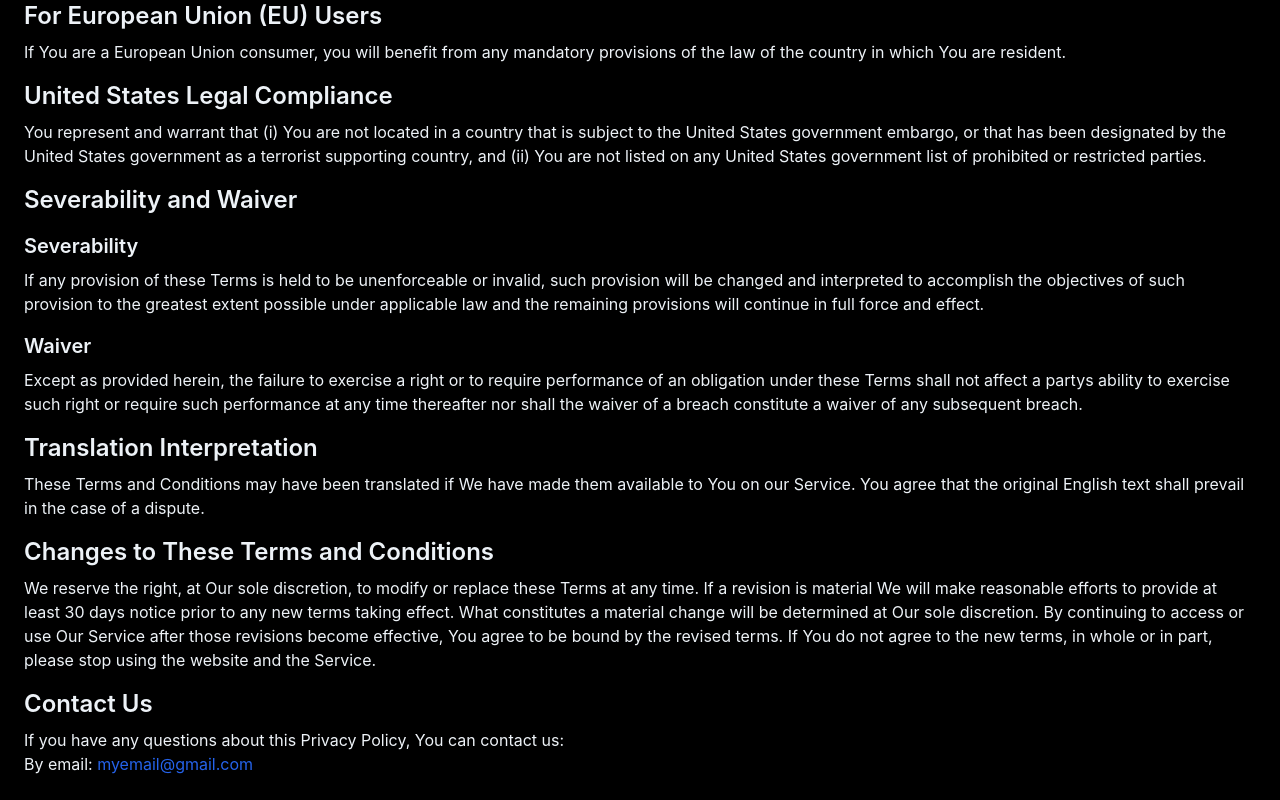
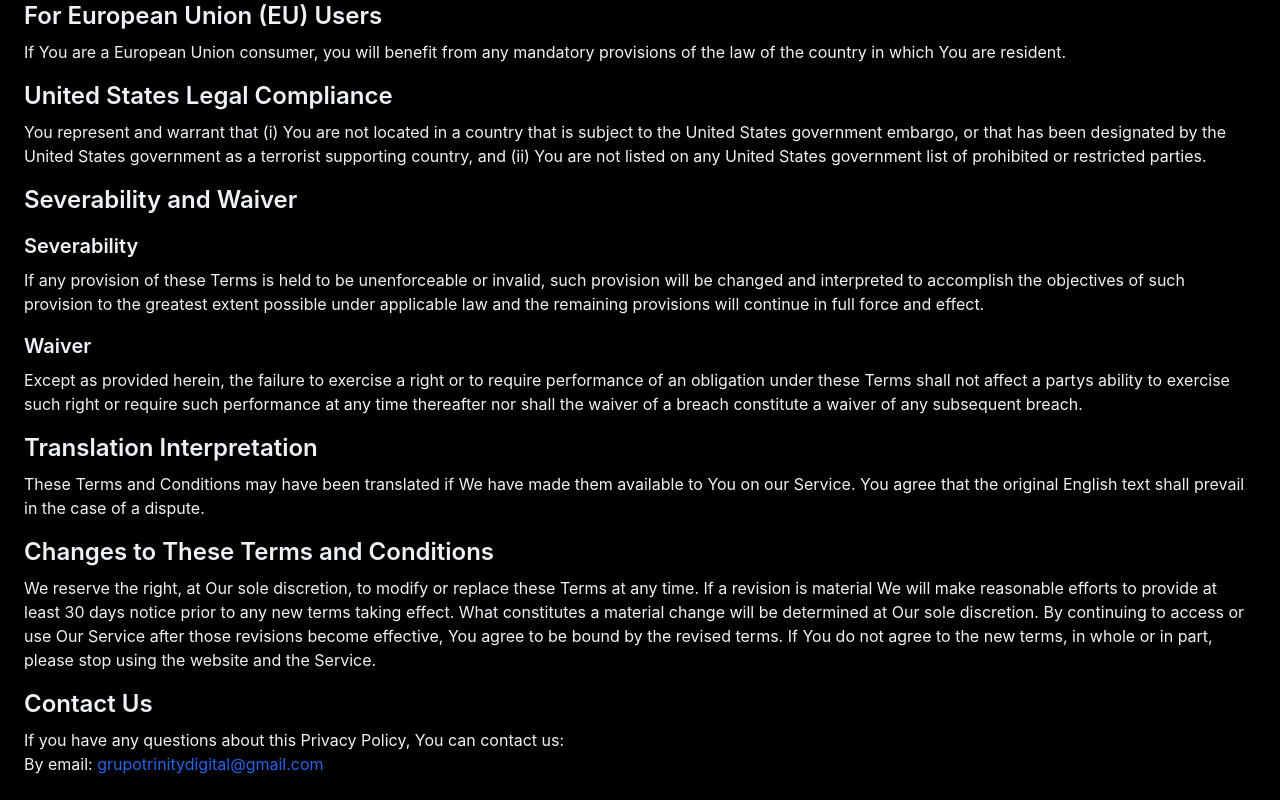
Before and after one commit to brunovittoria/project-saloon-pro, a Next.js app in the folder client/: page /terms-of-service in a window 1280 px wide. Shown: the part 1868-2668 px from the top of the page. Built offline with nearby package versions, Linux system fonts and the light colour scheme; no server answers.

Commit message:
FEAT: Changed info's pages

```diff
--- a/client/src/components/landing-page/footer/index.tsx
+++ b/client/src/components/landing-page/footer/index.tsx
@@ -24,7 +24,7 @@ export function Footer() {
             className="pointer block w-fit flex-1"
           >
             <Typography variant="p" className="w-max" style={{ color: "#fff"}}>
-              Book a demo
+              Prenota ora
             </Typography>
           </Link>
           <Link
@@ -32,7 +32,7 @@ export function Footer() {
             className="pointer block w-fit flex-1"
           >
             <Typography variant="p" className="w-max" style={{ color: "#fff"}}>
-              Terms of service
+              Termini di servizio
             </Typography>
           </Link>
           <Link
@@ -40,7 +40,7 @@ export function Footer() {
             className="pointer block w-fit"
           >
             <Typography variant="p" style={{ color: "#fff"}}>
-              Privacy Policy
+              Informativa sulla privacy
             </Typography>
           </Link>
         </div>
--- a/client/src/components/landing-page/header-lp/header.tsx
+++ b/client/src/components/landing-page/header-lp/header.tsx
@@ -24,7 +24,7 @@ export function Header({ className }: SidebarProps) {
   const items = [
     {
       href: 'https://map.sistilli.dev/public/coding/SaaS+Boilerplate',
-      title: 'Book a demo',
+      title: 'Prenota ora',
       openInNewTab: true
     }
     // { href: '#pricing', title: 'Features' },
--- a/client/src/pages/privacy-policy/index.tsx
+++ b/client/src/pages/privacy-policy/index.tsx
@@ -5,7 +5,7 @@
             Privacy Policy
         </h1>
         <p className="mb-2">
-            <strong>Last updated:</strong> February 06, 2024
+            <strong>Last updated:</strong> June 23, 2024
         </p>
         <p className="mb-4">
             This Privacy Policy describes Our policies and
@@ -392,10 +392,10 @@
             <li>
                 By email:{' '}
                 <a
-                href="mailto: myemail@gmail.com"
+                href="mailto: grupotrinitydigital@gmail.com"
                 className="text-blue-600 hover:underline"
                 >
-                myemail@gmail.com
+                grupotrinitydigital@gmail.com
                 </a>
             </li>
             </ul>
--- a/client/src/pages/terms-of-service/index.tsx
+++ b/client/src/pages/terms-of-service/index.tsx
@@ -2,10 +2,10 @@
         return (
         <div className="p-6 rounded-md shadow">
             <h1 className="text-3xl font-bold mb-4">
-            Terms of Service
+            Termini di servizio
             </h1>
             <p className="mb-2">
-            <strong>Last updated:</strong> February 06, 2024
+            <strong>Last updated:</strong> June 23, 2024
             </p>
             <p className="mb-4">
             Please read these terms and conditions carefully
@@ -297,10 +297,10 @@
                 <li>
                 By email:{' '}
                 <a
-                    href="mailto:myemail@gmail.com"
+                    href="grupotrinitydigital@gmail.com"
                     className="text-blue-600 hover:underline"
                 >
-                    myemail@gmail.com
+                    grupotrinitydigital@gmail.com
                 </a>
                 </li>
             </ul>
```
